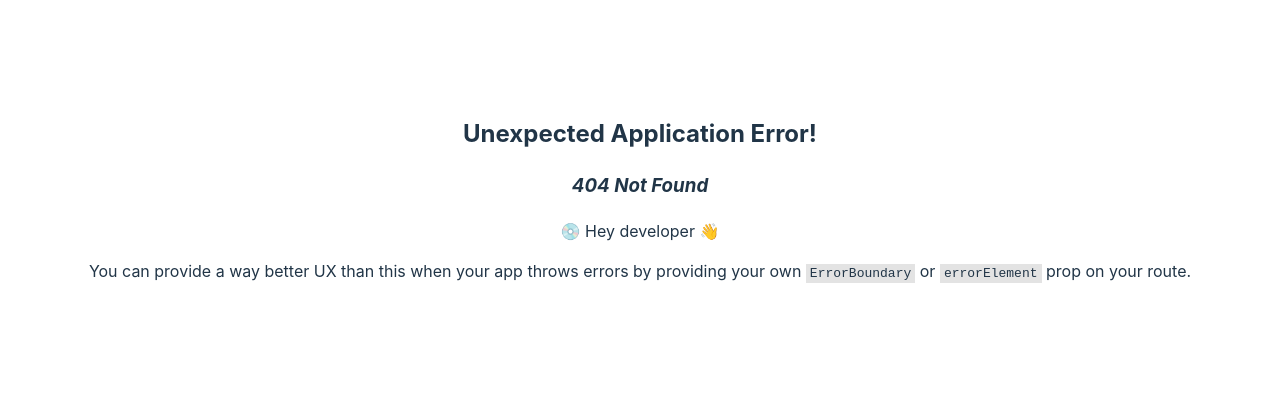
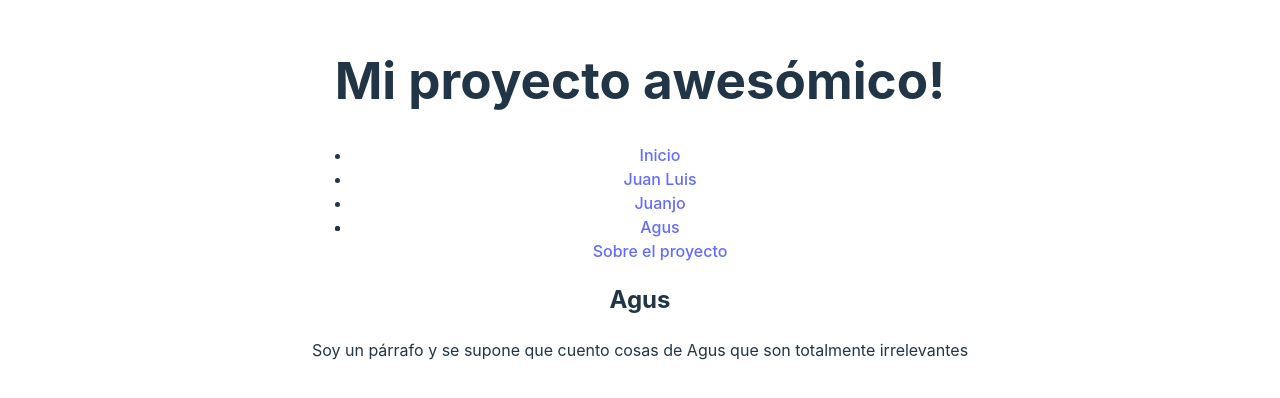
Before and after one commit to kastwey/arelance-git-test, a React (Vite) app: page /people/agus in a window 1280 px wide. Before the commit this address had no page. Shown: the part 202-600 px from the top of the page. Built offline with nearby package versions, Linux system fonts and the light colour scheme.

Commit message:
Added AgusPage

```diff
--- a/src/Routes.tsx
+++ b/src/Routes.tsx
@@ -1,4 +1,5 @@
 import { createBrowserRouter, RouterProvider } from "react-router-dom";
+import { AgusPage } from "./pages/AgusPage";
 import { JuanjoPage } from "./pages/JuanjoPage";
 import { JuanLuisPage } from "./pages/JuanLuisPage";
 import { IndexPage } from "./pages/IndexPage";
@@ -17,6 +18,11 @@ const router = createBrowserRouter([
     element: <JuanjoPage />,
   },
   {
+    path: "people/agus",
+    element: <AgusPage />,
+  },
+
+  {
     path: "about",
     element: <AboutProjectPage />,
   },
--- a/src/components/header.tsx
+++ b/src/components/header.tsx
@@ -14,6 +14,10 @@ export function Header() {
             <NavLink to="/people/juanjo">Juanjo</NavLink>
           </li>
           <li>
+          <li>
+            <NavLink to="/people/agus">Agus</NavLink>
+          </li>
+
             <NavLink to="/about">Sobre el proyecto</NavLink>
           </li>
         </ul>
--- /dev/null
+++ b/src/pages/AgusPage.tsx
@@ -0,0 +1,10 @@
+import { Layout } from "../components/layout";
+
+export function AgusPage() {
+  return (
+    <Layout>
+      <h2>Agus</h2>
+      <p>Soy un párrafo y se supone que cuento cosas de Agus que son totalmente irrelevantes</p>
+    </Layout>
+  );
+}
```
